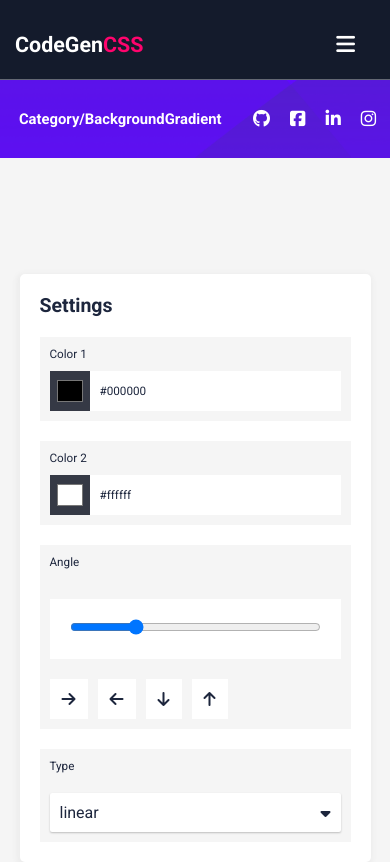
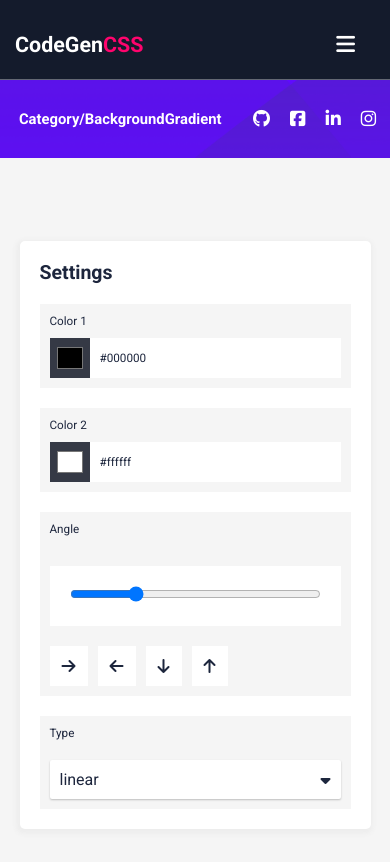
Before and after one commit to RadeStojicic/csstools, a Vue app: page /#/background-gradient in a window 390 px wide. Shown: the top 862 px of the page. Built offline with nearby package versions, Linux system fonts and the light colour scheme.

Commit message:
responsive fix

```diff
--- a/src/components/BackgroundColor.vue
+++ b/src/components/BackgroundColor.vue
@@ -557,6 +557,9 @@
   .background {
     width: 80vw;
   }
+  .hero {
+    top: 35%;
+  }
 }
 @media (max-width: 1300px) {
   .background {
@@ -564,6 +567,9 @@
   }
   .portfolioLink {
     display: none;
+  }
+  .hero {
+    top: 50%;
   }
 }
 @media (max-width: 1080px) {
--- a/src/components/BackgroundGradient.vue
+++ b/src/components/BackgroundGradient.vue
@@ -694,8 +694,14 @@
   .BackgroundGradient_container {
     width: 80vw;
   }
+  .BackgroundGradientTool {
+    top: 40%;
+  }
 }
 @media (max-width: 1300px) {
+  .BackgroundGradientTool {
+    top: 42%;
+  }
   .portfolioLink {
     display: none;
   }
@@ -708,7 +714,7 @@
     width: 100%;
     height: auto;
     position: relative;
-    margin: 220px auto;
+    margin: 200px auto;
     height: auto;
     padding-bottom: 30px;
   }
@@ -787,9 +793,8 @@
     margin: auto;
     width: 100%;
     height: auto;
-
     position: relative;
-    margin: 220px auto;
+    margin: 250px auto;
     height: auto;
     padding-bottom: 30px;
   }
--- a/src/components/BackgroundImage.vue
+++ b/src/components/BackgroundImage.vue
@@ -740,10 +740,16 @@
   .BackgroundImage_container {
     width: 80vw;
   }
+  .BackgroundImageTool {
+    top: 45%;
+  }
 }
 @media (max-width: 1300px) {
   .portfolioLink {
     display: none;
+  }
+  .BackgroundImageTool {
+    top: 50%;
   }
   .BackgroundImageTool {
     display: flex;
--- a/src/components/Border.vue
+++ b/src/components/Border.vue
@@ -430,10 +430,16 @@
   .border_container {
     width: 80vw;
   }
+  .borderTool {
+    top: 45%;
+  }
 }
 @media (max-width: 1300px) {
   .portfolioLink {
     display: none;
+  }
+  .borderTool {
+    top: 45%;
   }
   .borderTool {
     display: flex;
--- a/src/components/BoxShadow.vue
+++ b/src/components/BoxShadow.vue
@@ -462,10 +462,16 @@
   .BoxShadow_container {
     width: 80vw;
   }
+  .BoxShadowTool {
+    top: 40%;
+  }
 }
 @media (max-width: 1300px) {
   .portfolioLink {
     display: none;
+  }
+  .BoxShadowTool {
+    top: 50%;
   }
   .BoxShadowTool {
     display: flex;
--- a/src/components/Flexbox.vue
+++ b/src/components/Flexbox.vue
@@ -728,10 +728,16 @@
   .Flexbox_container {
     width: 80vw;
   }
+  .FlexboxTool {
+    top: 40%;
+  }
 }
 @media (max-width: 1300px) {
   .portfolioLink {
     display: none;
+  }
+  .FlexboxTool {
+    top: 45%;
   }
   .FlexboxTool {
     display: flex;
--- a/src/components/Navbar.vue
+++ b/src/components/Navbar.vue
@@ -818,11 +818,14 @@
     font-size: 1.1vw;
   }
   .toolsNavBar li {
-    padding: 0.65vw 0.5vw 0.6vw 1.3vw;
+    padding: 0.65vw 0.5vw 0.8vw 1.3vw;
     color: white;
     font-size: 1vw;
     border-top: 1px rgba(128, 128, 128, 0.39) solid;
     width: 100%;
+  }
+  .toolsNavBar ul {
+    padding-bottom: 50px;
   }
   .toolsNavBar li:hover {
     background-color: rgba(41, 41, 41, 0.178);
--- a/src/components/TextDecoration.vue
+++ b/src/components/TextDecoration.vue
@@ -603,10 +603,16 @@
   .textDecoration_container {
     width: 80vw;
   }
+  .textDecorationTool {
+    top: 35%;
+  }
 }
 @media (max-width: 1300px) {
   .portfolioLink {
     display: none;
+  }
+  .textDecorationTool {
+    top: 45%;
   }
   .textDecorationTool {
     display: flex;
--- a/src/components/TextShadow.vue
+++ b/src/components/TextShadow.vue
@@ -429,10 +429,16 @@
   .textShadow_container {
     width: 80vw;
   }
+  .textShadowTool {
+    top: 35%;
+  }
 }
 @media (max-width: 1300px) {
   .portfolioLink {
     display: none;
+  }
+  .textShadowTool {
+    top: 40%;
   }
   .textShadowTool {
     display: flex;
```
